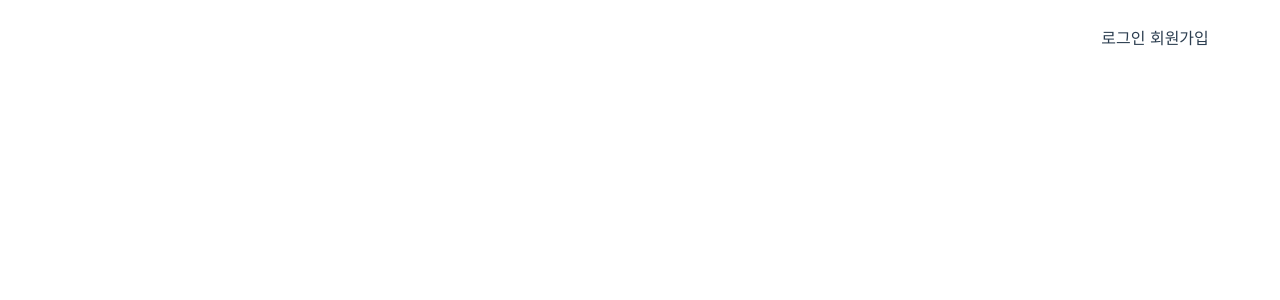
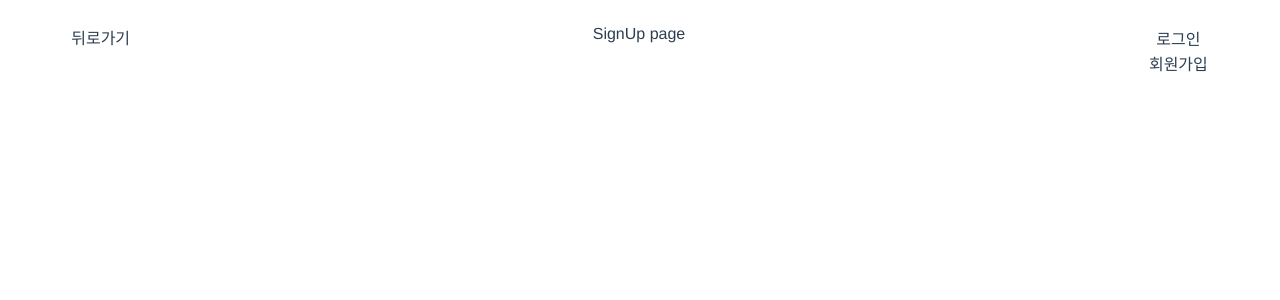
Before and after one commit to yoonwooseong/stocking-frontend, a Vue app: page /signUp in a window 1280 px wide. Before the commit this address had no page. Shown: the top 300 px of the page. Built offline with nearby package versions, Linux system fonts and the light colour scheme.

Commit message:
vue chartjs 추가(이슈 발생)

```diff
--- a/package.json
+++ b/package.json
@@ -10,8 +10,11 @@
     "docker": "npm run build && npm run docker-build"
   },
   "dependencies": {
+    "chart.js": "^3.5.1",
     "core-js": "^3.6.5",
     "vue": "^3.0.0",
+    "vue-chart.js": "^0.2.0",
+    "vue-chartjs": "^3.5.1",
     "vue-router": "^4.0.11",
     "yarn": "^1.22.11"
   },
--- a/src/components/Header.vue
+++ b/src/components/Header.vue
@@ -1,6 +1,11 @@
 <template>
   <div class="header">
-    <div class="headerBtn">로그인 회원가입</div>
+    <div class="prevBtn" @click="prevPage()">뒤로가기</div>
+
+    <div class="headerBtn">
+      <div class="btn" @click="signIn()">로그인</div>
+      <div class="btn" @click="signUp()">회원가입</div>
+    </div>
   </div>
 </template>
 
@@ -9,6 +14,22 @@ export default {
   name: 'Header',
   props: {
 
+  },
+  methods: {
+    prevPage() {
+      console.log(this.$router.name);
+      this.$router.go(-1);
+    },
+
+    signIn() {
+      alert("!")
+      this.$router.push({ path: 'signIn', query: { id: 'ex1' }})
+    },
+
+    signUp() {
+      this.$router.push({ path: 'signUp', query: { id: 'ex2' }})
+      alert("!?")
+    }
   }
 }
 </script>
@@ -22,4 +43,11 @@ export default {
   margin-right: 5%;
   float:right;
 }
+.headerBtn .btn{
+  margin: 1px;
+}
+.prevBtn{
+  margin-left: 5%;
+  float:left;
+}
 </style>
--- /dev/null
+++ b/src/components/LineChart.vue
@@ -0,0 +1,55 @@
+<script>
+  //Importing Line class from the vue-chartjs wrapper
+  import {Line} from 'vue-chartjs'
+  //Exporting this so it can be used in other components
+  export default {
+    extends: Line,
+    data () {
+      return {
+        datacollection: {
+          //Data to be represented on x-axis
+          labels: ['January', 'February', 'March', 'April', 'May', 'June', 'July',
+                    'August', 'September', 'October', 'November', 'December'],
+          datasets: [
+            {
+              label: 'Data One',
+              backgroundColor: '#f87979',
+              pointBackgroundColor: 'white',
+              borderWidth: 1,
+              pointBorderColor: '#249EBF',
+              //Data to be represented on y-axis
+              data: [40, 20, 30, 50, 90, 10, 20, 40, 50, 70, 90, 100]
+            }
+          ]
+        },
+        //Chart.js options that controls the appearance of the chart
+        options: {
+          scales: {
+            yAxes: [{
+              ticks: {
+                beginAtZero: true
+              },
+              gridLines: {
+                display: true
+              }
+            }],
+            xAxes: [ {
+              gridLines: {
+                display: false
+              }
+            }]
+          },
+          legend: {
+            display: true
+          },
+          responsive: true,
+          maintainAspectRatio: false
+        }
+      }
+    },
+    mounted () {
+      //renderChart function renders the chart with the datacollection and options object.
+      this.renderChart(this.datacollection, this.options)
+    }
+  }
+</script>
--- a/src/routes/router.js
+++ b/src/routes/router.js
@@ -2,11 +2,15 @@ import {createWebHistory, createRouter} from 'vue-router';
 import Main from '@/views/Main';
 import Asset from '@/views/Asset';
 import Stock from '@/views/Stock';
+import SignUp from '@/views/SignUp';
+import SignIn from '@/views/SignIn';
 
 const routes = [
     {path: "/", name:"Main", component: Main},
     {path: "/asset", name:"Asset", component: Asset},
-    {path: "/stock", name:"Stock", component: Stock}
+    {path: "/stock", name:"Stock", component: Stock},
+    {path: "/signUp", name:"SignUp", component: SignUp},
+    {path: "/signIn", name:"SignIn", component: SignIn}
 ]
 
 const router = createRouter({
--- a/src/views/Asset.vue
+++ b/src/views/Asset.vue
@@ -2,10 +2,37 @@
   <div>
     Asset page
   </div>
+
+    <LineChart></LineChart>
+
+    <h1>Demo examples of vue-chartjs</h1>
+
+
 </template>
 
 <script>
+import LineChart from '@/components/LineChart'
+
 export default {
-  name: 'Asset'
+  name: 'Asset',
+  components: {
+      LineChart,
+  }
 }
 </script>
+
+<style scoped>
+  ul {
+    list-style-type: none;
+    padding: 0;
+  }
+
+  li {
+    display: inline-block;
+    margin: 0 10px;
+  }
+
+  a {
+    color: #42b983;
+  }
+</style>
--- a/src/views/Main.vue
+++ b/src/views/Main.vue
@@ -4,7 +4,7 @@
       <img alt="Vue logo" src="../assets/logo.png">
     </div>
     <div class="buttonArea">
-      <router-link to="/stock" class="routerStockBtn" >내 주식</router-link>
+      <router-link to="/stock" class="routerStockBtn">내 주식</router-link>
       <router-link to="/asset" class="routerAssetBtn" >내 자산</router-link>
     </div>
   </div>
@@ -13,6 +13,7 @@
 <script>
 export default {
   name: 'Main',
+
   props: {
 
   },
--- /dev/null
+++ b/src/views/SignIn.vue
@@ -0,0 +1,11 @@
+<template>
+  <div>
+    SignIn page
+  </div>
+</template>
+
+<script>
+export default {
+  name: 'SignIn'
+}
+</script>
--- /dev/null
+++ b/src/views/SignUp.vue
@@ -0,0 +1,11 @@
+<template>
+  <div>
+    SignUp page
+  </div>
+</template>
+
+<script>
+export default {
+  name: 'SignUp'
+}
+</script>
```
Also changed, not shown: 1 other file (tests, documents, lock files or other folders).
